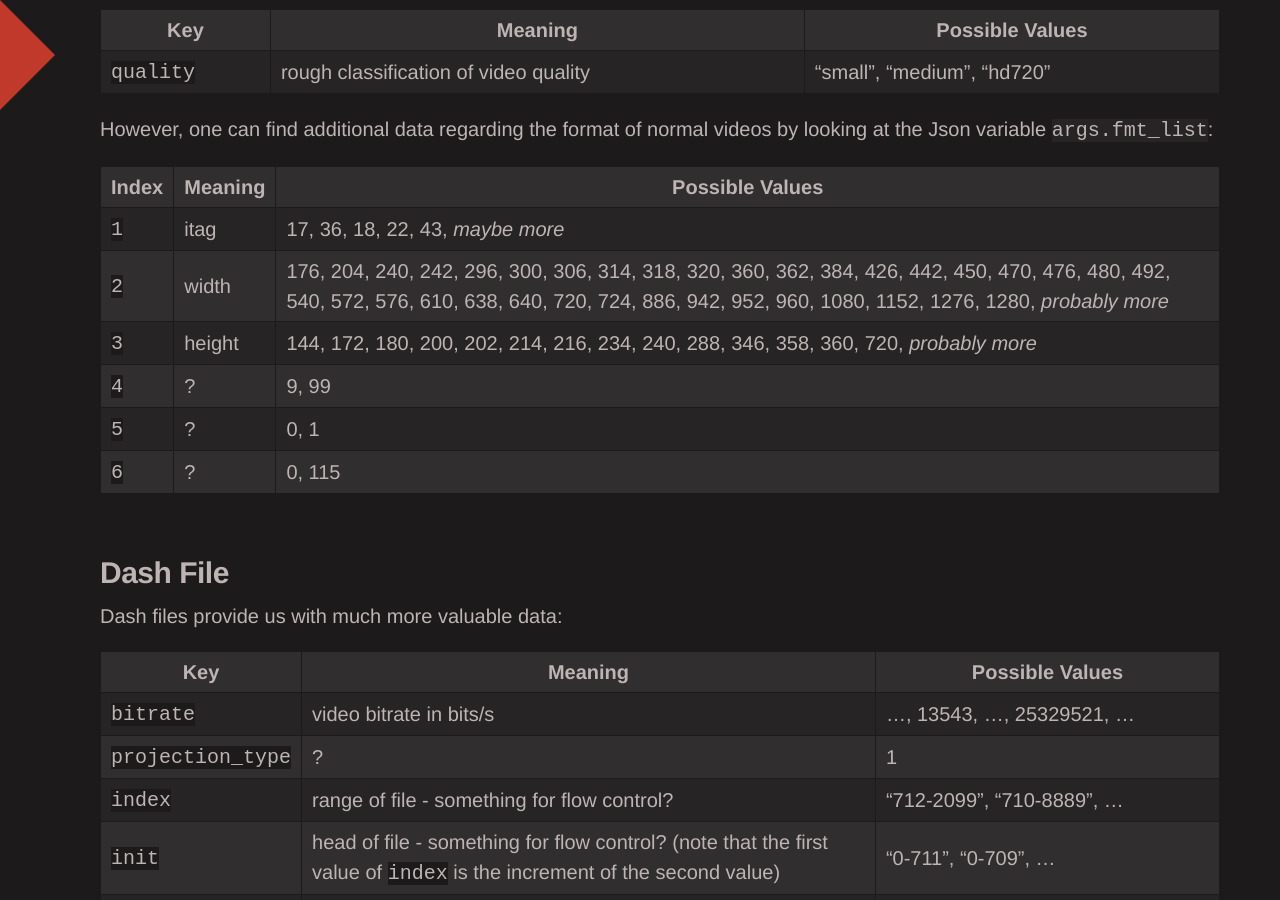
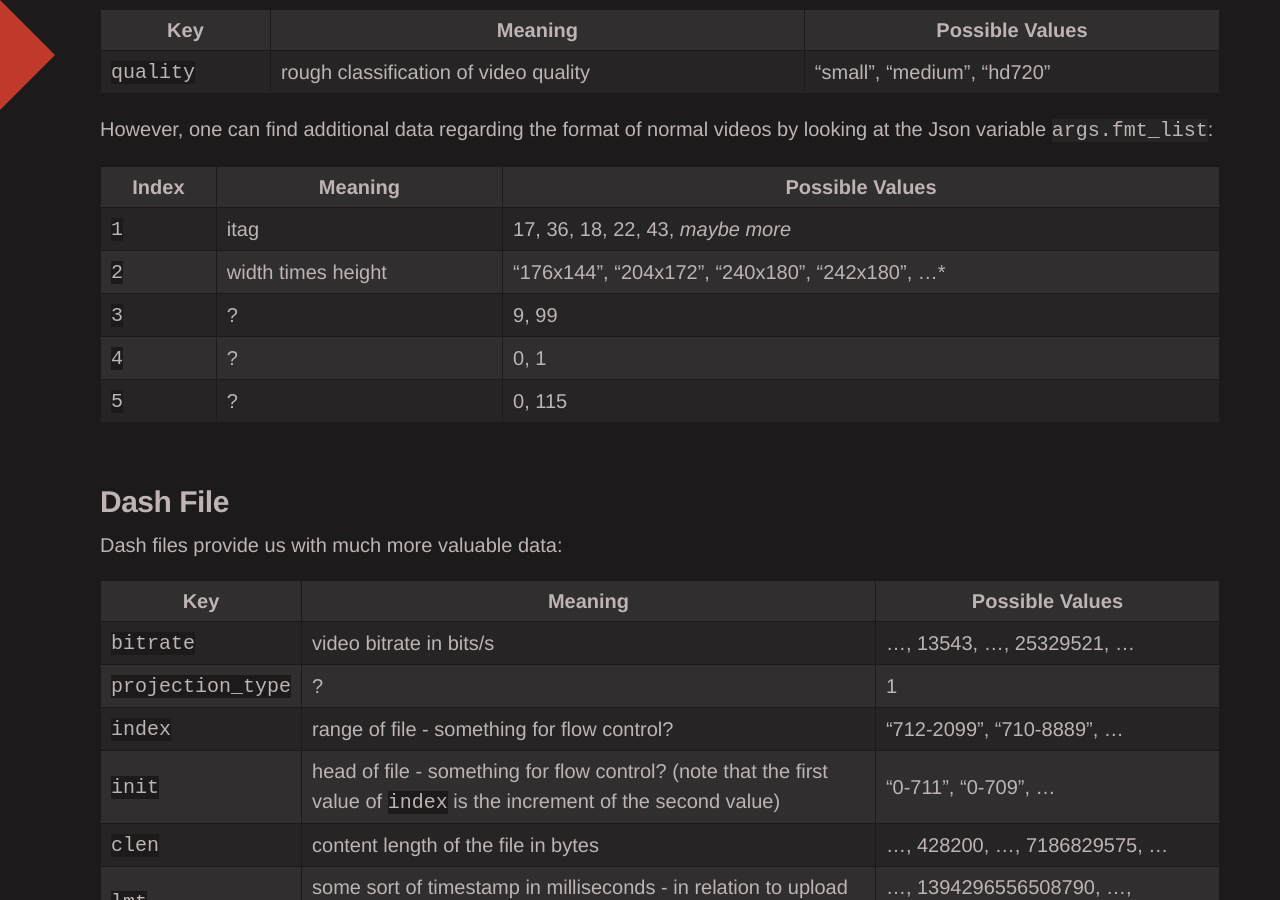
Before and after one commit to RaEmber/raember.github.io, a Jekyll site: the page built from _posts/2017-06-24-youtube_formats.md, in a window 1280 px wide and 900 px high, scrolled down 1094 px. Built offline with Jekyll 4.4.1, drawn with Linux system fonts in a browser that asks for light colours.

Commit message:
Fixed detail on youtube formats

```diff
--- a/_posts/2017-06-24-youtube_formats.md
+++ b/_posts/2017-06-24-youtube_formats.md
@@ -40,11 +40,10 @@ However, one can find additional data regarding the format of normal videos by l
 | Index | Meaning | Possible Values |
 | ----- | ------- | --------------- |
 | `1` | itag | 17, 36, 18, 22, 43, *maybe more* |
-| `2` | width | 176, 204, 240, 242, 296, 300, 306, 314, 318, 320, 360, 362, 384, 426, 442, 450, 470, 476, 480, 492, 540, 572, 576, 610, 638, 640, 720, 724, 886, 942, 952, 960, 1080, 1152, 1276, 1280, *probably more* |
-| `3` | height | 144, 172, 180, 200, 202, 214, 216, 234, 240, 288, 346, 358, 360, 720, *probably more* |
-| `4` | ? | 9, 99 |
-| `5` | ? | 0, 1 |
-| `6` | ? | 0, 115 |
+| `2` | width times height | "176x144", "204x172", "240x180", "242x180", ...* |
+| `3` | ? | 9, 99 |
+| `4` | ? | 0, 1 |
+| `5` | ? | 0, 115 |
 
 # Dash File
 
```
